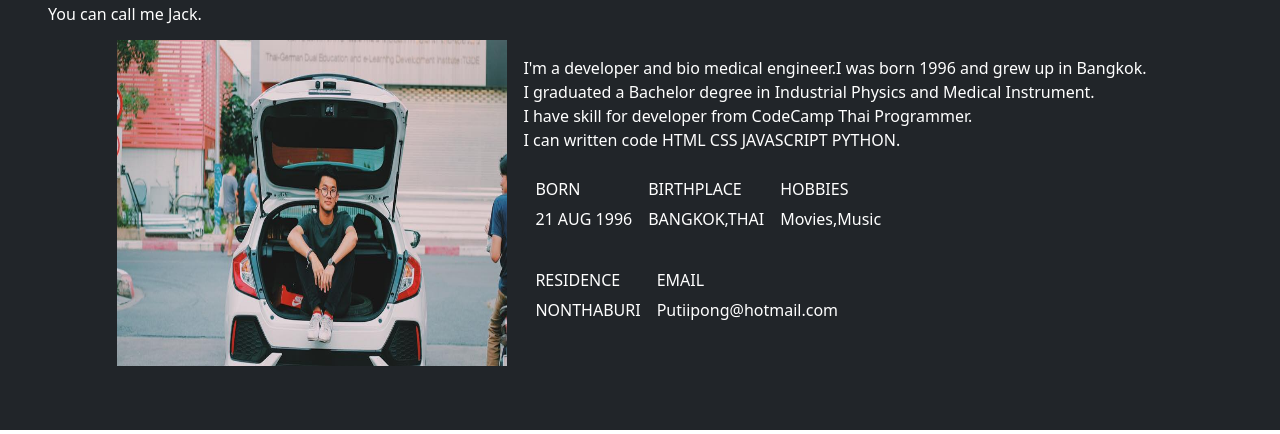
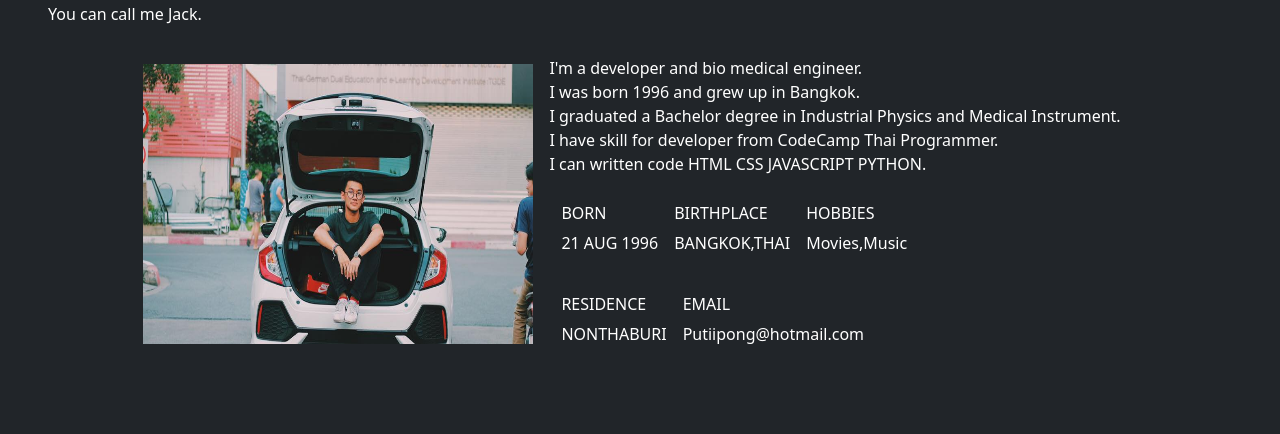
Before and after one commit to putiipong/putiipong.github.io, a plain HTML site: page index.html in a window 1280 px wide. Shown: the part 366-800 px from the top of the page. Drawn offline with nearby package versions, Linux system fonts and the light colour scheme.

Commit message:
ModifyPic

```diff
--- a/index.html
+++ b/index.html
@@ -30,10 +30,11 @@
     <div id="ABOUTME" class="p-5 mb-3 bg-dark text-white">
         <h2 class="b">ABOUT ME</h2>
         <h6>You can call me Jack.</h6>
-        <div class="My-Information m-lg-3 d-flex justify-content-lg-center">
-            <img src="./image/Jack_cover.jpg" width="390px" alt="My Picture">
-            <div class="My-Information m-lg-3 m-2 d-flex flex-column justify-content-start align-content-start">
-                <p>I'm a developer and bio medical engineer.I was born 1996 and grew up in Bangkok.
+        <div class="My-Information m-lg-3 d-flex  justify-content-lg-center">
+            <div class="mt-4"><img src="./image/Jack_cover.jpg" height="280px" width="390px" alt="My Picture"></div>
+            <div class="My-Information m-lg-3 m-2 m-sm-1 d-flex flex-column justify-content-start align-content-start">
+                <p>I'm a developer and bio medical engineer.
+                <br>I was born 1996 and grew up in Bangkok.
                 <br>I graduated a Bachelor degree in Industrial Physics and Medical Instrument.
                 <br>I have skill for developer from CodeCamp Thai Programmer.
                 <br>I can written code HTML CSS JAVASCRIPT PYTHON.</p>
```
